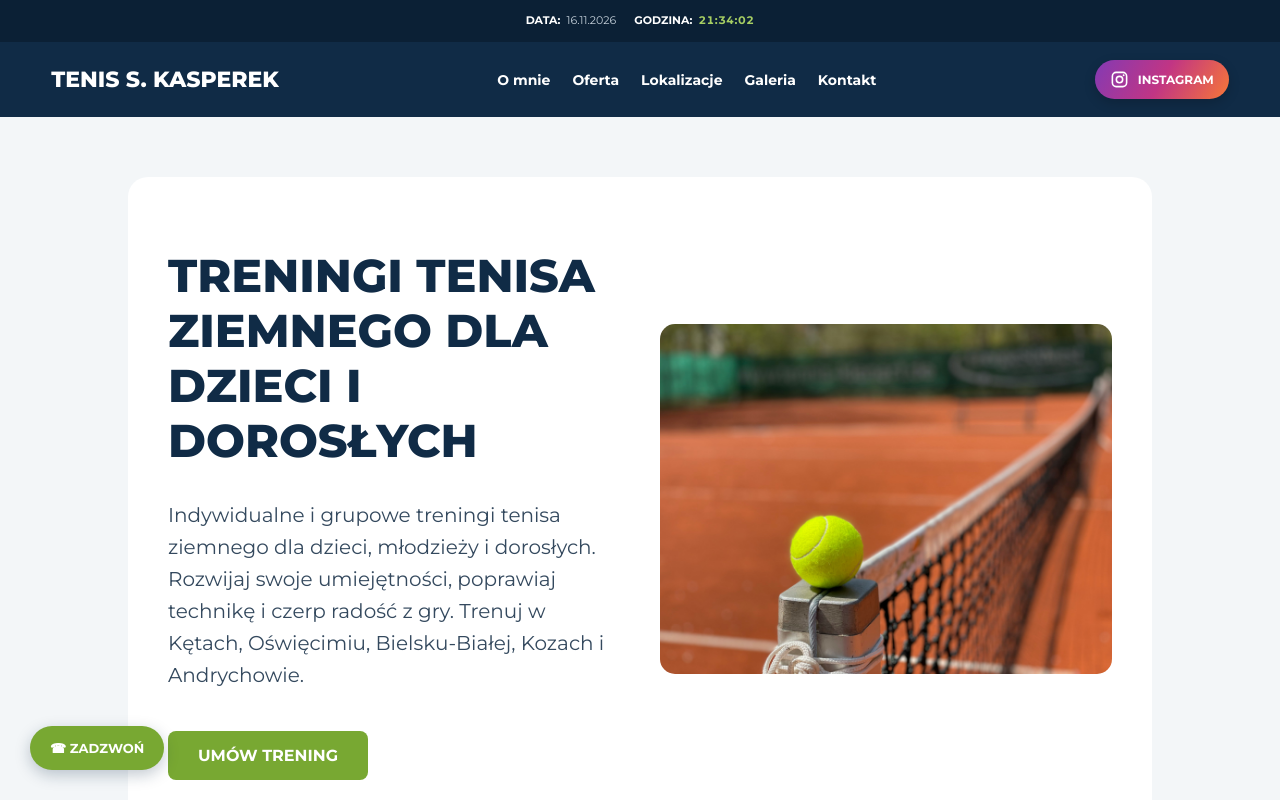
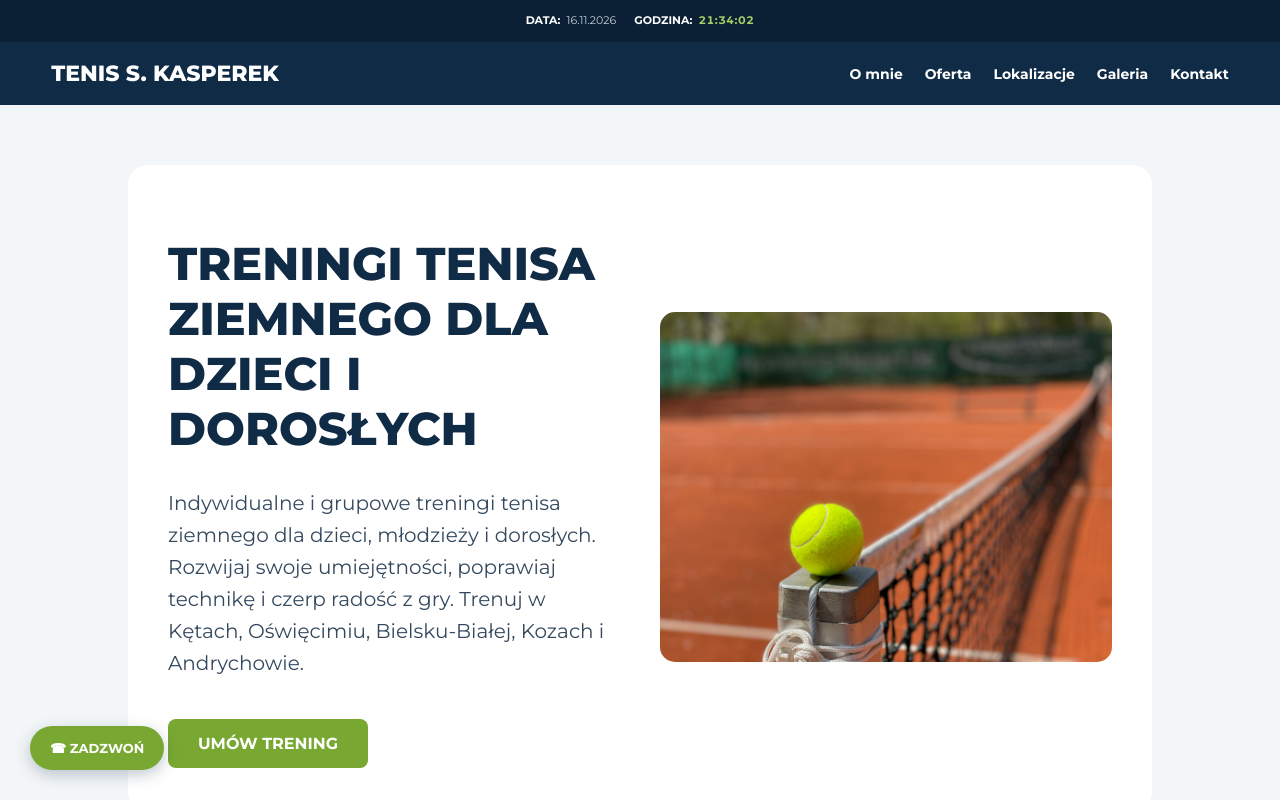
Before and after one commit to slawomirkasperek77-arch/tenis-s-kasperek, a plain HTML site: page index.html in a window 1280 px wide. Shown: the top 800 px of the page. Drawn offline with Linux system fonts and the light colour scheme.

Commit message:
Add files via upload

```diff
--- a/index.html
+++ b/index.html
@@ -138,37 +138,6 @@
 
         nav a:hover {
             color: #78A832;
-        }
-
-        /* INSTAGRAM W NAGŁÓWKU */
-
-        .header-instagram {
-            display: inline-flex;
-            align-items: center;
-            justify-content: center;
-            gap: 9px;
-            padding: 10px 15px;
-            background: linear-gradient(120deg, #833AB4, #C13584, #F77737);
-            color: white;
-            border-radius: 25px;
-            text-decoration: none;
-            font-size: 12px;
-            font-weight: 700;
-            white-space: nowrap;
-            box-shadow: 0 4px 12px rgba(0, 0, 0, 0.18);
-            transition: transform 0.3s, box-shadow 0.3s;
-        }
-
-        .header-instagram:hover {
-            transform: translateY(-3px);
-            box-shadow: 0 7px 18px rgba(0, 0, 0, 0.25);
-        }
-
-        .header-instagram svg {
-            width: 19px;
-            height: 19px;
-            fill: currentColor;
-            flex-shrink: 0;
         }
 
         /* SEKCJA POWITALNA */
@@ -1085,11 +1054,6 @@
                 font-size: 12px;
             }
 
-            .header-instagram {
-                padding: 9px 11px;
-                font-size: 11px;
-            }
-
             .hero h1 {
                 font-size: 36px;
             }
@@ -1155,16 +1119,6 @@
                 font-size: 13px;
             }
 
-            .header-instagram {
-                padding: 8px 14px;
-                font-size: 11px;
-            }
-
-            .header-instagram svg {
-                width: 17px;
-                height: 17px;
-            }
-
             /* SEKCJA POWITALNA */
 
             .hero {
@@ -1516,10 +1470,6 @@
                 font-size: 12px;
             }
 
-            .header-instagram {
-                font-size: 10px;
-            }
-
             .hero h1 {
                 font-size: 26px;
             }
@@ -1567,22 +1517,6 @@
             <a href="#galeria">Galeria</a>
             <a href="#kontakt">Kontakt</a>
         </nav>
-
-        <!-- INSTAGRAM -->
-
-        <a class="header-instagram"
-           href="https://www.instagram.com/tenis.kas77/"
-           target="_blank"
-           rel="noopener noreferrer"
-           aria-label="Odwiedź Instagram TENIS S. KASPEREK">
-
-            <svg viewBox="0 0 24 24" aria-hidden="true">
-                <path d="M7.8 2h8.4A5.8 5.8 0 0 1 22 7.8v8.4a5.8 5.8 0 0 1-5.8 5.8H7.8A5.8 5.8 0 0 1 2 16.2V7.8A5.8 5.8 0 0 1 7.8 2zm0 2A3.8 3.8 0 0 0 4 7.8v8.4A3.8 3.8 0 0 0 7.8 20h8.4a3.8 3.8 0 0 0 3.8-3.8V7.8A3.8 3.8 0 0 0 16.2 4H7.8zm4.2 3a5 5 0 1 1 0 10 5 5 0 0 1 0-10zm0 2a3 3 0 1 0 0 6 3 3 0 0 0 0-6zm5.2-3.5a1.2 1.2 0 1 1 0 2.4 1.2 1.2 0 0 1 0-2.4z"/>
-            </svg>
-
-            INSTAGRAM
-
-        </a>
 
     </header>
 
```
